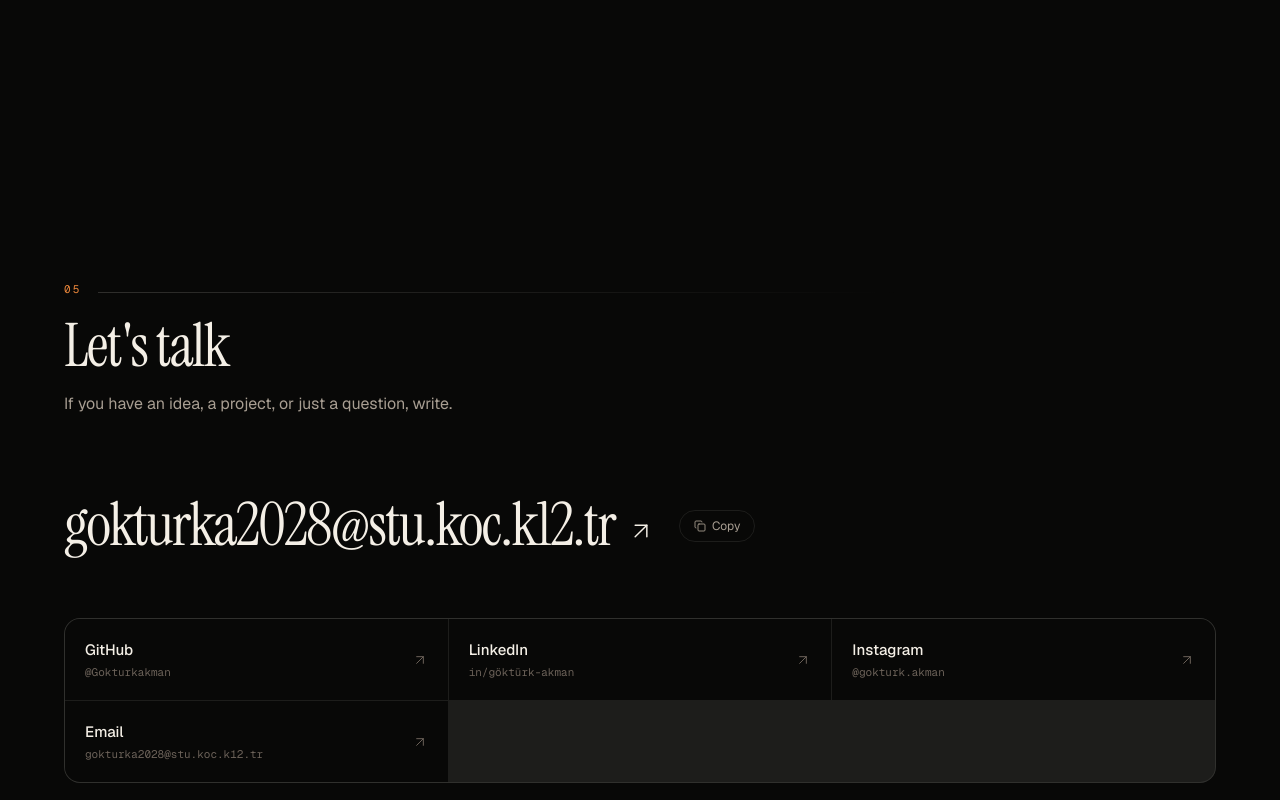
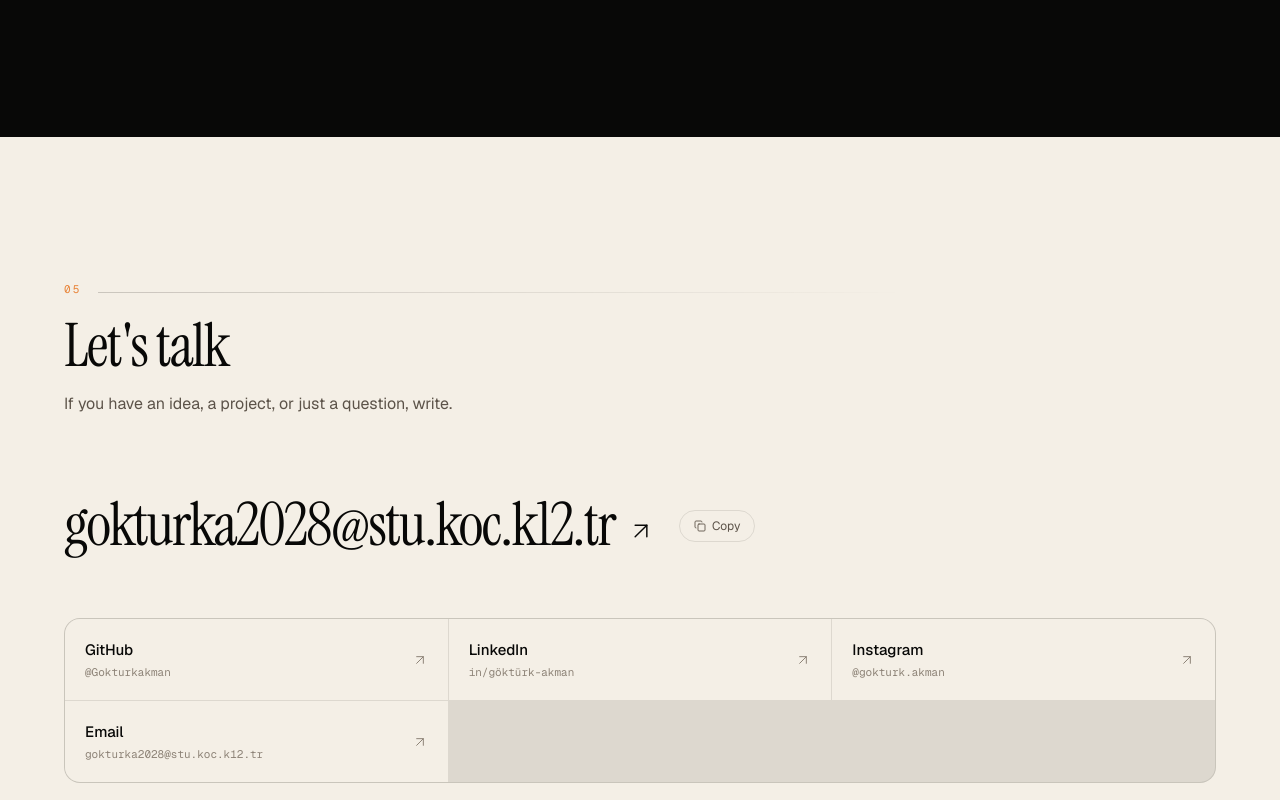
Before and after one commit to Gokturkakman/portfolio, a Next.js app: page / in a window 1280 px wide. Shown: the part 5480-6280 px from the top of the page. Built offline with nearby package versions, Linux system fonts and the light colour scheme.

Commit message:
Contact bölümü kağıda dönüyor: tek kontrast molası
Sayfa baştan sona aynı is-siyah zeminde kalıyordu. Kapanış bölümünü
mevcut açık tema paletiyle (paper/ink) tersine çevirerek son eylemi
öne çıkarıyoruz.

Co-Authored-By: Claude Sonnet 5 <noreply@anthropic.com>

```diff
--- a/src/components/sections/Contact.tsx
+++ b/src/components/sections/Contact.tsx
@@ -23,6 +23,22 @@ export default function Contact() {
 
   return (
     <>
+      {/* Kapanış bölümü kağıda döner: sayfa boyunca aynı is-siyah yoğunlukta
+          kalmak yerine, son eylem burada tek bir kontrast molasıyla öne çıkıyor. */}
+      <div
+        className="bg-bg text-fg"
+        style={
+          {
+            "--bg": "var(--paper)",
+            "--bg-raised": "#fffdf8",
+            "--fg": "var(--ink-000)",
+            "--fg-dim": "#5c5349",
+            "--fg-faint": "#8d8377",
+            "--line": "rgb(23 19 15 / 0.1)",
+            "--line-strong": "rgb(23 19 15 / 0.19)",
+          } as React.CSSProperties
+        }
+      >
       <Section id="contact" className="pb-16 sm:pb-20">
         <SectionHeader
           index="05"
@@ -90,6 +106,7 @@ export default function Contact() {
           </ul>
         </Reveal>
       </Section>
+      </div>
 
       {/* ------------------------------------------------------------------ */}
       <footer className="border-t border-line">
```
